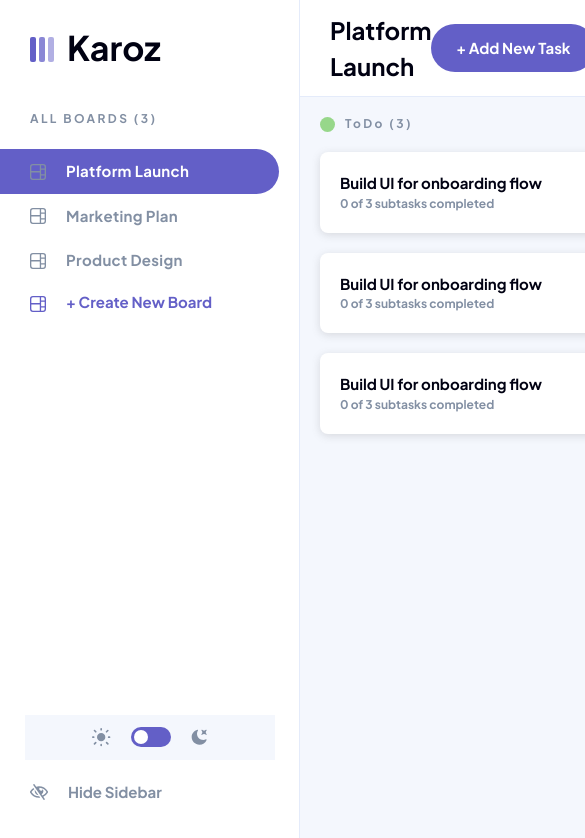
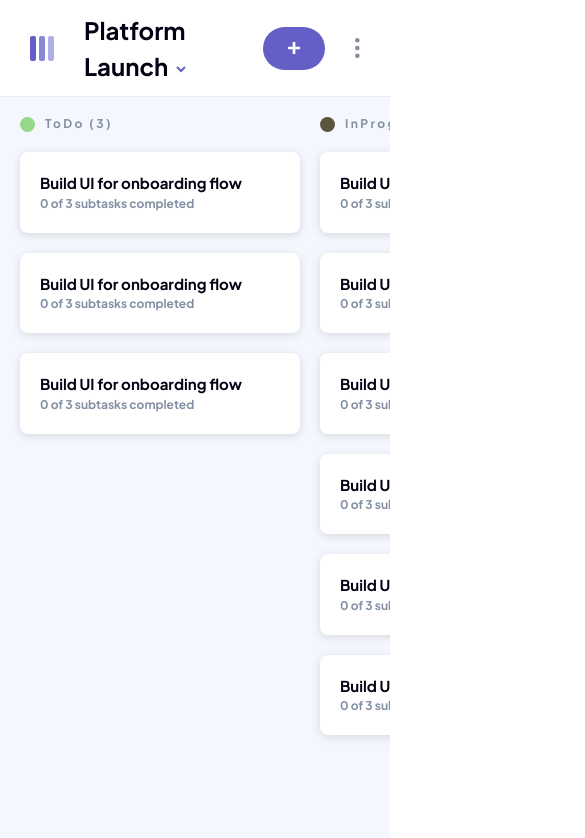
Before and after one commit to oalva-rez/karoz, a React (Create React App) app: page / in a window 390 px wide. Shown: the top 838 px of the page, 585 px wide, since content can reach past the window. Built offline with nearby package versions, Linux system fonts and the light colour scheme.

Commit message:
mobile responsive

```diff
--- a/src/App.js
+++ b/src/App.js
@@ -12,16 +12,29 @@ import ViewTaskModal from "./modals/ViewTaskModal/ViewTaskModal";
 import showSidebarIcon from "./assets/icon-show-sidebar.svg";
 import { useShowModalContext } from "./context/ShowModalContext";
 import { useHideSidebarContext } from "./context/HideSidebarContext";
+import { useMobileScreenContext } from "./context/MobileScreenContext";
 
 export default function App() {
   const [showModal, setShowModal] = useShowModalContext();
   const [activeModal, setActiveModal] = useState(null);
   const [hideSidebar, setHideSidebar] = useHideSidebarContext();
+  const [mobileScreen, setMobileScreen] = useMobileScreenContext();
 
   function hideModal() {
     setActiveModal(null);
     setShowModal(null);
   }
+
+  useEffect(() => {
+    function handleResize() {
+      if (window.innerWidth < 800) {
+        setMobileScreen(true);
+      } else if (window.innerWidth >= 800) {
+        setMobileScreen(false);
+      }
+    }
+    window.addEventListener("resize", handleResize);
+  });
 
   useEffect(() => {
     switch (showModal) {
@@ -57,11 +70,15 @@ export default function App() {
     }
   }, [showModal]);
   return (
-    <div className={hideSidebar ? "wrapper hide-sidebar" : "wrapper"}>
+    <div
+      className={
+        hideSidebar || mobileScreen ? "wrapper hide-sidebar" : "wrapper"
+      }
+    >
       <Header />
       <Sidebar />
       <ActiveBoard />
-      {hideSidebar && (
+      {hideSidebar && !mobileScreen && (
         <div
           className="show-sidebar-icon"
           onClick={() => setHideSidebar((prev) => !prev)}
--- a/src/components/ActiveBoard/activeBoard.css
+++ b/src/components/ActiveBoard/activeBoard.css
@@ -5,6 +5,7 @@
   background-color: var(--light-gray);
   overflow: auto;
   max-width: 100%;
+  height: calc(100vh - var(--header-height));
   position: relative;
   transition: background-color 0.3s ease-in-out;
 }
--- a/src/components/Header/BoardName.js
+++ b/src/components/Header/BoardName.js
@@ -1,10 +1,37 @@
-import React from "react";
+import React, { useState } from "react";
 import { useActiveBoardContext } from "../../context/BoardsContext";
+import chevronDown from "../../assets/icon-chevron-down.svg";
+import chevronUp from "../../assets/icon-chevron-up.svg";
+import { useMobileScreenContext } from "../../context/MobileScreenContext";
+import { useShowAllBoardsContext } from "../../context/MobileScreenContext";
 
 function BoardName() {
+  const [showAllBoards, setShowAllBoards] = useShowAllBoardsContext();
+  const [mobileScreen, setMobileScreen] = useMobileScreenContext();
+
   const [activeBoard, setActiveBoard] = useActiveBoardContext();
 
-  return <div className="header--active-board">{activeBoard.title}</div>;
+  const CorrectChevron = () => {
+    if (mobileScreen && showAllBoards) {
+      return <img className="chevron" src={chevronUp} alt="chevron up" />;
+    } else if (mobileScreen && !showAllBoards) {
+      return <img className="chevron" src={chevronDown} alt="chevron down" />;
+    }
+  };
+
+  return (
+    <div
+      className="header--active-board"
+      onClick={() => {
+        setShowAllBoards((prev) => !prev);
+      }}
+    >
+      <div>
+        {activeBoard.title}
+        <CorrectChevron />
+      </div>
+    </div>
+  );
 }
 
 export default BoardName;
--- a/src/components/Header/Header.js
+++ b/src/components/Header/Header.js
@@ -4,18 +4,17 @@ import settings from "../../assets/icon-vertical-ellipsis.svg";
 import logoDark from "../../assets/logo-dark.svg";
 import logoLight from "../../assets/logo-light.svg";
 import logoMobile from "../../assets/logo-mobile.svg";
+import iconPlus from "../../assets/icon-plus.svg";
 import { useShowModalContext } from "../../context/ShowModalContext";
-import { useActiveBoardContext } from "../../context/BoardsContext";
 import { useColumnsContext } from "../../context/ColumnsContext";
-import { useHideSidebarContext } from "../../context/HideSidebarContext";
 import { useThemeContext } from "../../context/ThemeContext";
-import { themeColors } from "../../context/themeColors";
+import { useMobileScreenContext } from "../../context/MobileScreenContext";
 
 function Header() {
   const [showModal, setShowModal] = useShowModalContext();
   const [columns, setColumns] = useColumnsContext();
-  const [hideSidebar, setHideSidebar] = useHideSidebarContext();
   const [darkTheme, setDarkTheme] = useThemeContext();
+  const [mobileScreen, setMobileScreen] = useMobileScreenContext();
 
   const [showSettings, setShowSettings] = useState(false);
   return (
@@ -26,17 +25,28 @@ function Header() {
       </div>
 
       <header className="header" data-theme={darkTheme ? "dark" : "light"}>
+        {mobileScreen ? (
+          <div
+            className="header--logo-mobile"
+            data-theme={darkTheme ? "dark" : "light"}
+          >
+            <img src={logoMobile} alt="logo" />
+          </div>
+        ) : null}
         <BoardName />
         <button
           className={
-            columns.length > 0
-              ? "header--main-button"
-              : "header--main-button disabled"
+            mobileScreen
+              ? "header--main-button mobile-btn"
+              : "header--main-button"
           }
           onClick={() => setShowModal("addTask")}
-          disabled={columns.length === 0 ? true : false}
         >
-          + Add New Task
+          {mobileScreen ? (
+            <img src={iconPlus} alt="add" />
+          ) : (
+            <>+ Add New Task</>
+          )}
         </button>
         <img
           src={settings}
--- a/src/components/Header/header.css
+++ b/src/components/Header/header.css
@@ -22,8 +22,11 @@
   padding-left: var(--main-margin);
   border-right: var(--border-light);
   background-color: var(--white);
+  transition: all 0.3s ease-in-out;
 }
-
+.header--logo-mobile {
+  padding-right: var(--main-margin);
+}
 .header--company {
   font-weight: 700;
   font-size: 34px;
@@ -37,8 +40,12 @@
   flex: 1;
   color: var(--black);
   transition: color 0.3s ease-in-out;
+  display: flex;
+  align-items: center;
 }
-
+.chevron {
+  padding-left: 8px;
+}
 .header--main-button {
   border-radius: var(--btn-radius);
   outline: none;
@@ -52,7 +59,12 @@
   margin-right: 18px;
   cursor: pointer;
 }
-
+.header--main-button.mobile-btn {
+  display: grid;
+  place-content: center;
+  width: 62px;
+  height: 43px;
+}
 .header--dropdown-settings {
   right: 30px;
   bottom: -90%;
--- a/src/components/Sidebar/BoardSelect.js
+++ b/src/components/Sidebar/BoardSelect.js
@@ -4,11 +4,13 @@ import iconBoardPurple from "../../assets/icon-board-purple.svg";
 import { useBoardsContext } from "../../context/BoardsContext";
 import { useActiveBoardContext } from "../../context/BoardsContext";
 import { useShowModalContext } from "../../context/ShowModalContext";
+import { useShowAllBoardsContext } from "../../context/MobileScreenContext";
 
 function BoardSelect() {
   const [boards, setBoards] = useBoardsContext();
   const [activeBoard, setActiveBoard] = useActiveBoardContext();
   const [showModal, setShowModal] = useShowModalContext();
+  const [showAllBoards, setShowAllBoards] = useShowAllBoardsContext();
 
   function selectBoard(title, id) {
     setActiveBoard({ title, id });
@@ -36,6 +38,7 @@ function BoardSelect() {
       <button
         className="sidebar--board-button"
         onClick={() => {
+          setShowAllBoards((prev) => !prev);
           setShowModal("addBoard");
         }}
       >
--- a/src/components/Sidebar/Sidebar.js
+++ b/src/components/Sidebar/Sidebar.js
@@ -1,20 +1,27 @@
-import React from "react";
+import React, { useState } from "react";
 import BoardSelect from "./BoardSelect";
 import HideSidebar from "./HideSidebar";
 import Theme from "./Theme";
-import { useHideSidebarContext } from "../../context/HideSidebarContext";
 import { useThemeContext } from "../../context/ThemeContext";
+import { useMobileScreenContext } from "../../context/MobileScreenContext";
+import { useShowAllBoardsContext } from "../../context/MobileScreenContext";
 
 function Sidebar() {
-  const [hideSidebar, setHideSidebar] = useHideSidebarContext();
   const [darkTheme, setDarkTheme] = useThemeContext();
+  const [mobileScreen, setMobileScreen] = useMobileScreenContext();
+  const [showAllBoards, setShowAllBoards] = useShowAllBoardsContext();
 
   return (
-    <aside className="sidebar" data-theme={darkTheme ? "dark" : "light"}>
+    <aside
+      className={
+        mobileScreen && showAllBoards ? "sidebar mobile-sidebar" : "sidebar"
+      }
+      data-theme={darkTheme ? "dark" : "light"}
+    >
       <BoardSelect />
       <div className="sidebar--display-settings">
         <Theme />
-        <HideSidebar />
+        {mobileScreen ? null : <HideSidebar />}
       </div>
     </aside>
   );
--- a/src/components/Sidebar/sidebar.css
+++ b/src/components/Sidebar/sidebar.css
@@ -6,9 +6,21 @@
   border-right: var(--border-light);
   height: calc(100vh - var(--header-height));
   background-color: var(--white);
+  transition: background-color 0.3s ease-in-out;
 }
 
 /* all boards */
+.sidebar.mobile-sidebar {
+  position: absolute;
+  width: 264px;
+  height: 322px;
+  border-radius: var(--tile-radius);
+  left: 50px;
+  top: 107px;
+  z-index: 9999;
+  box-shadow: rgba(0, 0, 0, 0.19) 0px 10px 20px, rgba(0, 0, 0, 0.23) 0px 6px 6px;
+}
+
 .sidebar--all-boards h3 {
   font-size: 12px;
   letter-spacing: 2.4px;
@@ -78,6 +90,7 @@
   justify-content: center;
   width: 250px;
   height: 45px;
+  margin-bottom: var(--tile-padding);
   transition: all 0.3s ease-in-out;
 }
 .switch {
@@ -129,7 +142,7 @@ input:checked + .slider:before {
 /* hide sidebar */
 .sidebar--hide-sidebar {
   display: flex;
-  margin: 10px 20px var(--main-margin) 0px;
+  margin: 0 20px var(--main-margin) 0px;
   padding: 11px 0px 11px var(--main-margin);
   border-top-right-radius: var(--board-radius);
   border-bottom-right-radius: var(--board-radius);
--- a/src/context/AppContextProvider.js
+++ b/src/context/AppContextProvider.js
@@ -1,10 +1,10 @@
-import React from "react";
 import ThemeProvider from "./ThemeContext";
 import TasksProvider from "./TasksContext";
 import BoardsProvider from "./BoardsContext";
 import ColumnsProvider from "./ColumnsContext";
 import ShowModalProvider from "./ShowModalContext";
 import HideSidebarProvider from "./HideSidebarContext";
+import MobileScreenProvider from "./MobileScreenContext";
 
 import { combineComponents } from "./combineComponents";
 
@@ -15,5 +15,6 @@ const providers = [
   ColumnsProvider,
   ShowModalProvider,
   HideSidebarProvider,
+  MobileScreenProvider,
 ];
 export const AppContextProvider = combineComponents(...providers);
--- /dev/null
+++ b/src/context/MobileScreenContext.js
@@ -0,0 +1,20 @@
+import React, { useState, useContext } from "react";
+
+const MobileScreenContext = React.createContext();
+const ShowAllBoardsContext = React.createContext();
+
+export const useMobileScreenContext = () => useContext(MobileScreenContext);
+export const useShowAllBoardsContext = () => useContext(ShowAllBoardsContext);
+
+export default function MobileScreenProvider({ children }) {
+  const [mobileScreen, setMobileScreen] = useState([]);
+  const [showAllBoards, setShowAllBoards] = useState(false);
+
+  return (
+    <MobileScreenContext.Provider value={[mobileScreen, setMobileScreen]}>
+      <ShowAllBoardsContext.Provider value={[showAllBoards, setShowAllBoards]}>
+        {children}
+      </ShowAllBoardsContext.Provider>
+    </MobileScreenContext.Provider>
+  );
+}
--- a/src/context/themeColors.js
+++ /dev/null
@@ -1,7 +0,0 @@
-export const themeColors = {
-  black: "#000112",
-  veryDarkGrey: "#20212c",
-  darkGrey: "#2b2c37",
-  linesDark: "#3e3f4e",
-  transition: "all 1s ease-in-out",
-};
--- a/src/index.css
+++ b/src/index.css
@@ -42,7 +42,7 @@ code {
   --red: #ea5555;
   --red-hover: #ff9898;
   --label-color: var(--medium-gray);
-  --checkbox-color: white;
+  --checkbox-color: rgb(225, 225, 225);
   --subtask-hover-color: var(--btn-secondary-hover-color);
 
   --border-light: 1px solid var(--lines-light);
@@ -88,9 +88,7 @@ button:active {
   border: none;
   outline: none;
 }
-.disabled {
-  background-color: #a9a4ff82 !important;
-}
+
 .hide {
   display: none !important;
 }
```
Also changed, not shown: src/assets/icon-plus.svg (added).
